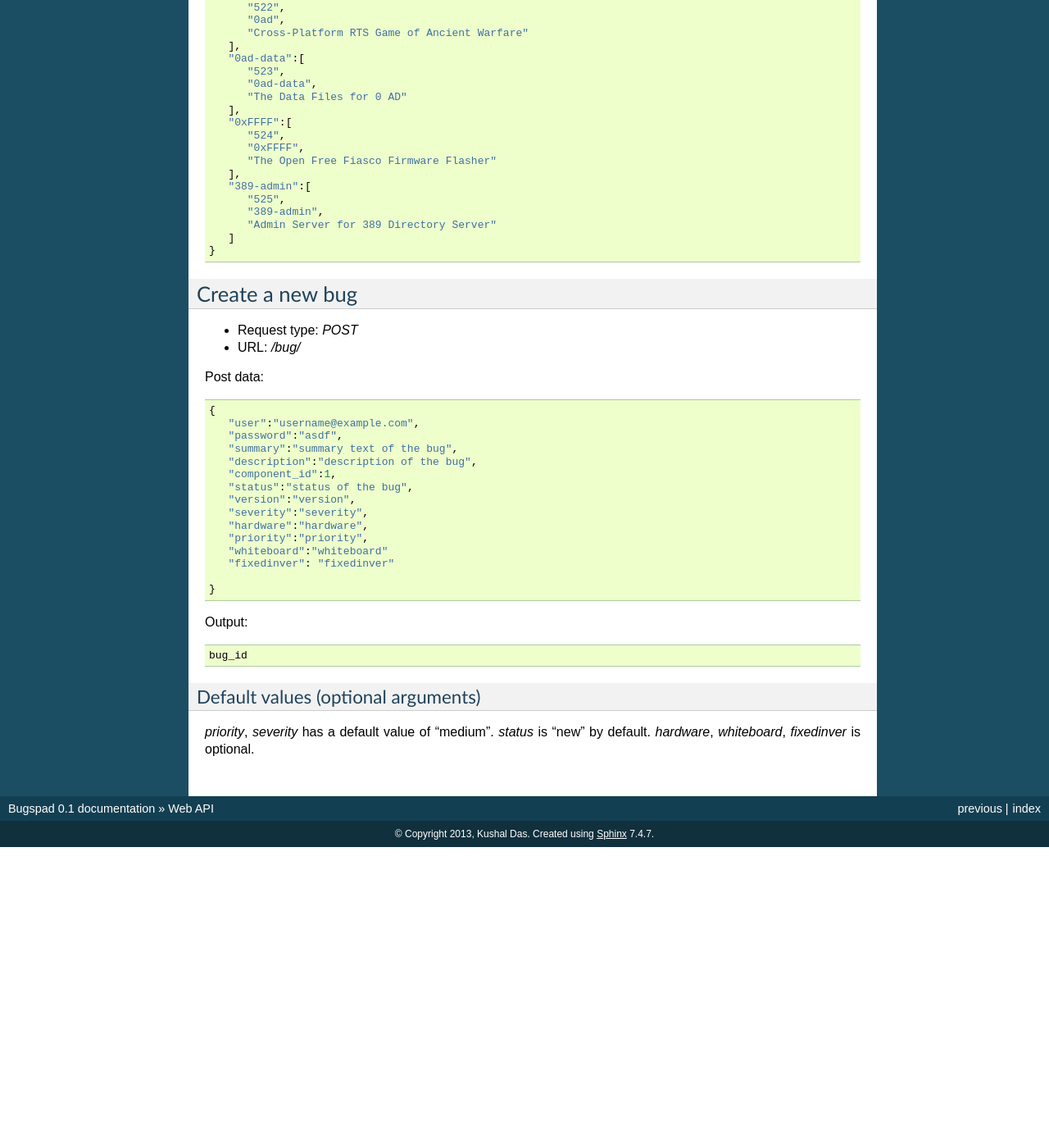
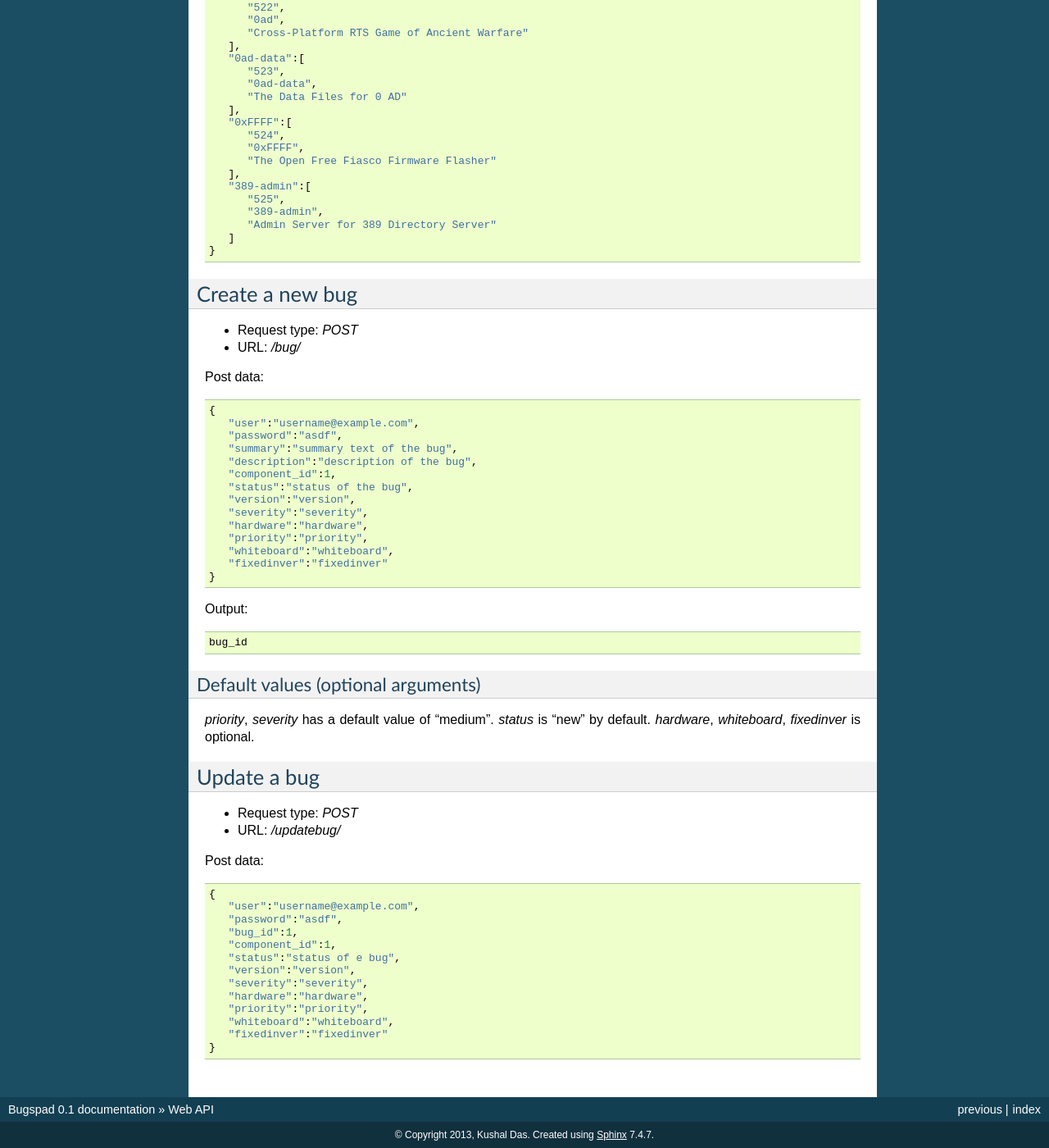
Before and after one commit to kushaldas/bugspad, a Sphinx documentation site: the page built from docs/webapi.rst, in a window 1280 px wide and 1400 px high, scrolled down 752 px. Shown: the whole window at 82% size. Built offline with Sphinx 7.4.7, drawn with Linux system fonts in a browser that asks for light colours; before the commit the page ends 1785 px from its top, so only the background shows below that.

Commit message:
Adds update bug details

```diff
--- a/docs/webapi.rst
+++ b/docs/webapi.rst
@@ -83,9 +83,8 @@ Post data:
 	   "severity":"severity",
 	   "hardware":"hardware",
 	   "priority":"priority",
-	   "whiteboard":"whiteboard"
-	   "fixedinver": "fixedinver"
-
+	   "whiteboard":"whiteboard",
+	   "fixedinver":"fixedinver"
 	}
 
 Output:
@@ -97,3 +96,26 @@ Default values (optional arguments)
 ####################################
 *priority*, *severity* has a default value of "medium". *status* is "new" by default.
 *hardware*, *whiteboard*, *fixedinver* is optional.
+
+Update a bug
+-----------------
+
+- Request type: *POST*
+- URL:          */updatebug/*
+
+Post data:
+::
+
+	{
+	   "user":"username@example.com",
+	   "password":"asdf",
+	   "bug_id":1,
+	   "component_id":1,
+	   "status":"status of e bug",
+	   "version":"version",
+	   "severity":"severity",
+	   "hardware":"hardware",
+	   "priority":"priority",
+	   "whiteboard":"whiteboard",
+	   "fixedinver":"fixedinver"
+	}
```
